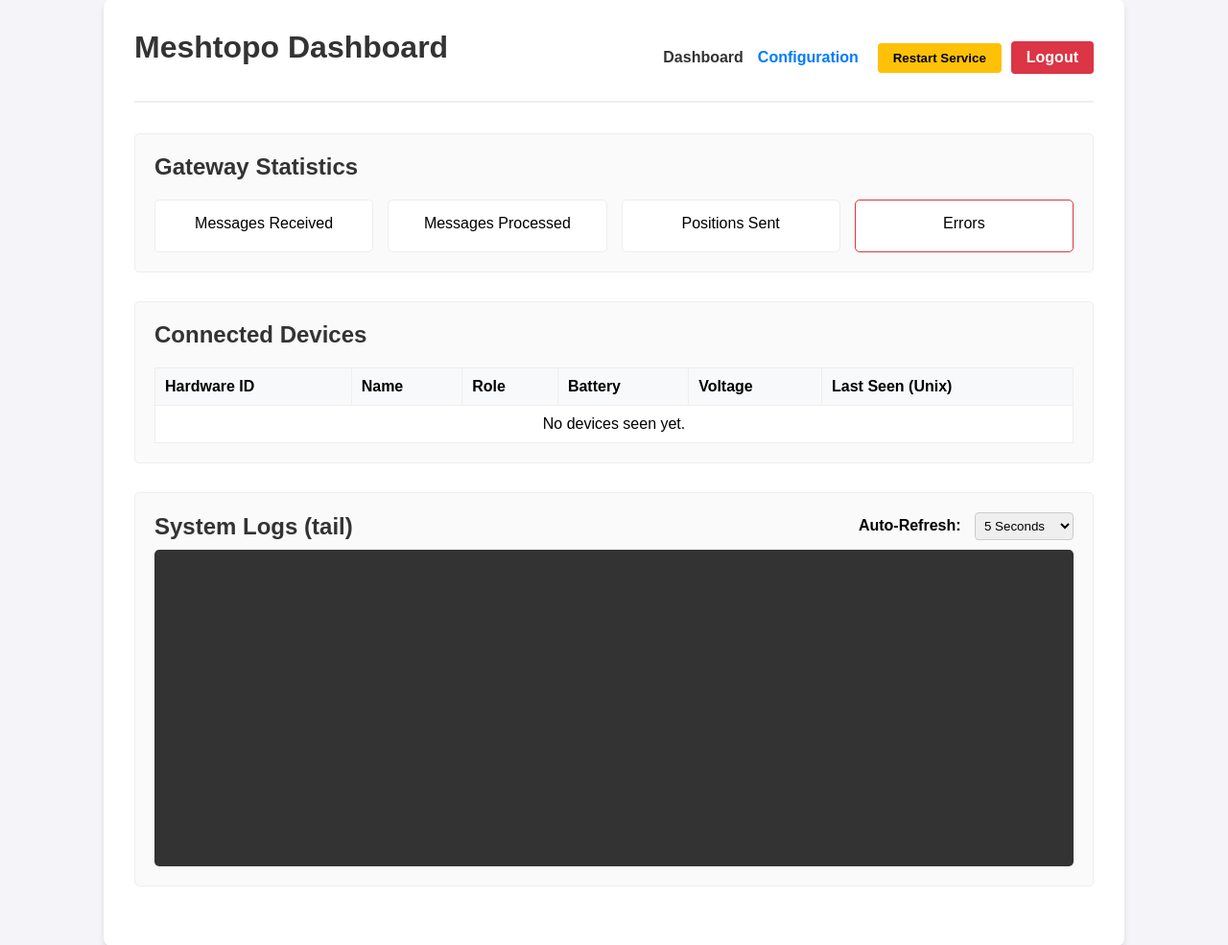
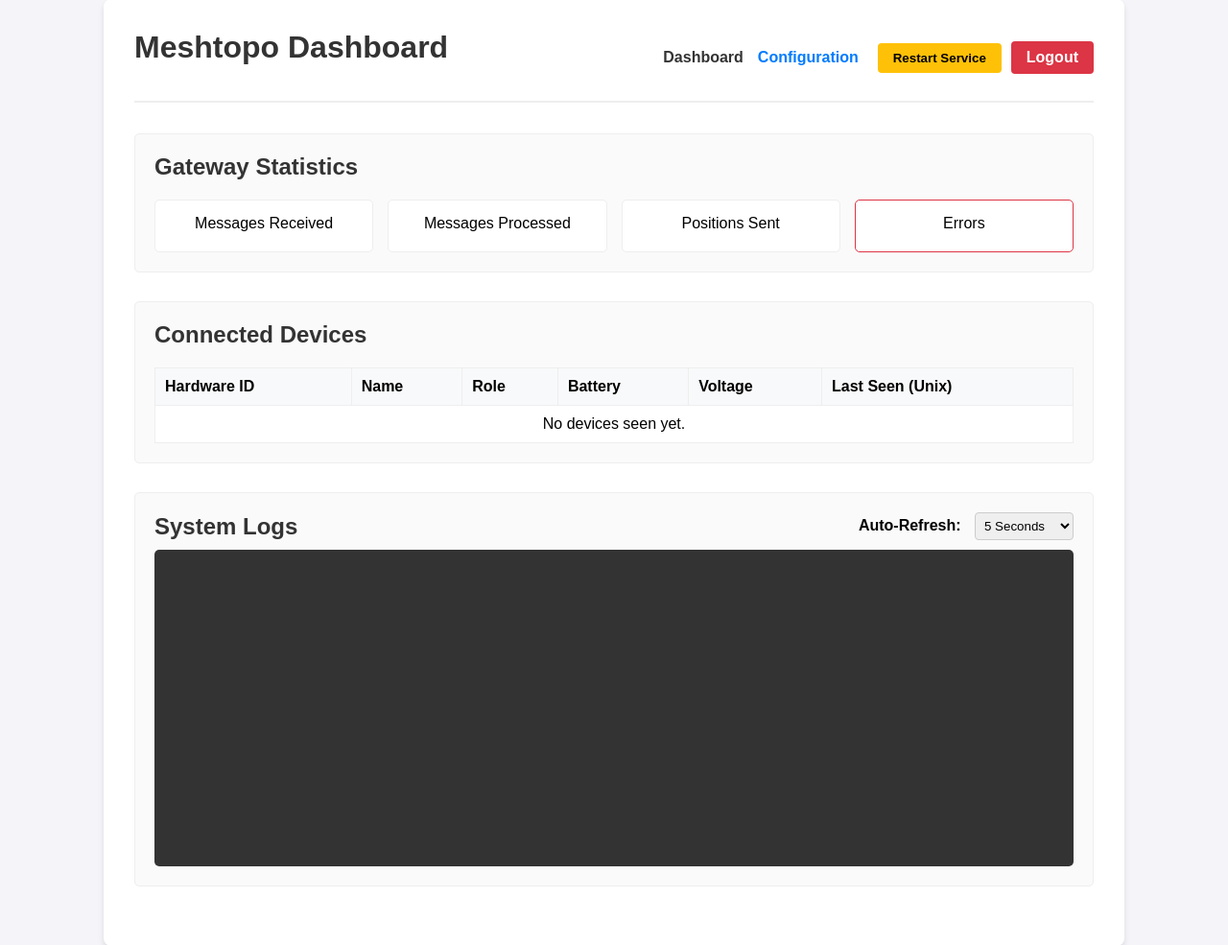
Before and after one commit to clayauld/meshtopo, a Python web app: template src/templates/status.html in a window 1280 px wide. Shown: the part 21-1006 px from the top of the page at 96% size. Run offline with Jinja, Linux system fonts and the light colour scheme; the template is opened without the code that fills it, so the values that code supplies are empty.

Commit message:
updated status formatting

```diff
--- a/src/templates/status.html
+++ b/src/templates/status.html
@@ -88,7 +88,7 @@
 
     <div class="section">
         <div style="display: flex; justify-content: space-between; align-items: center; margin-bottom: 10px;">
-            <h2 style="margin: 0;">System Logs (tail)</h2>
+            <h2 style="margin: 0;">System Logs</h2>
             <div>
                 <label for="autoRefresh" style="font-weight: bold; margin-right: 10px;">Auto-Refresh:</label>
                 <select id="autoRefresh" onchange="updateRefreshInterval()" style="padding: 5px; border-radius: 4px; border: 1px solid #ccc;">
```
